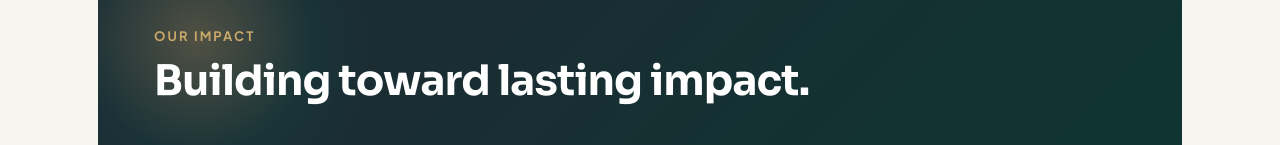
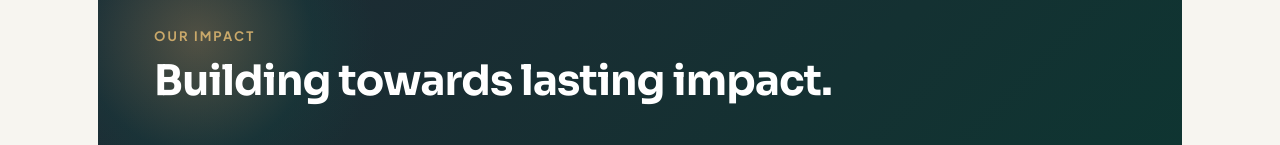
Before and after one commit to Oluwatobiadeoye/Rise, a Next.js app: page / in a window 1280 px wide. Shown: the part 748-893 px from the top of the page. Built offline with nearby package versions, Linux system fonts and the light colour scheme; no server answers.

Commit message:
fix: update impact heading copy and layout

```diff
--- a/components/home/ImpactStats.tsx
+++ b/components/home/ImpactStats.tsx
@@ -21,9 +21,9 @@ export function ImpactStats() {
             <Eyebrow tone="gold">Our impact</Eyebrow>
             <h2
               id="impact-heading"
-              className="text-section-title mt-3 max-w-2xl text-white"
+              className="text-section-title mt-3 text-white"
             >
-              Building toward lasting impact.
+              Building towards lasting impact.
             </h2>
 
             {/* Horizontal scroll-snap row on narrow screens (visible scrollbar +
```
